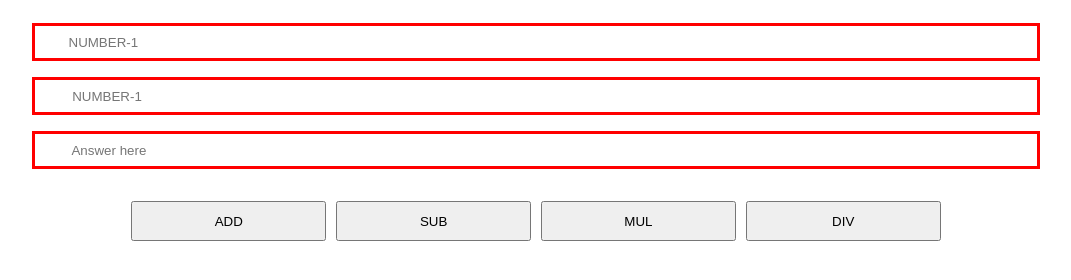
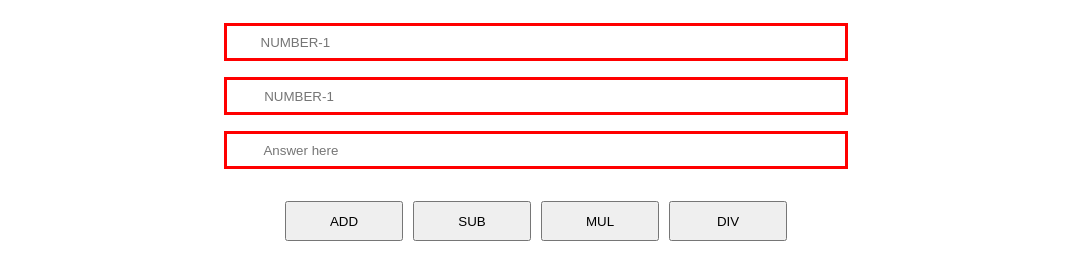
Before and after one commit to Kumarswamy-palakuri/addtion, a plain HTML site: page index.html in a window 1280 px wide. Shown: the whole page, without its empty margins (104-1175 px from the left). Drawn offline with Linux system fonts and the light colour scheme.

Commit message:
Update style.css

```diff
--- a/style.css
+++ b/style.css
@@ -4,7 +4,7 @@
 }
 .container{
     margin:10px auto 10px auto;
-    width: 80%;
+    max-width: 50%;
     display: flex;
     flex-direction: column;
     padding: 5px;
```
